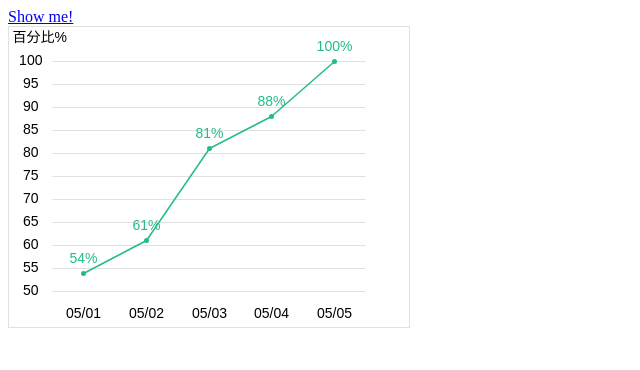
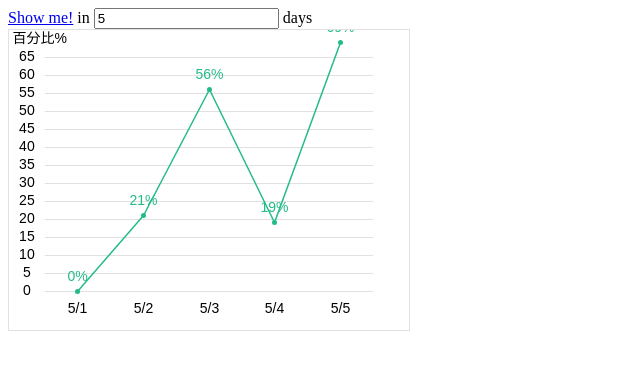
Before and after one commit to zzhouj/simpleCharts.js, a plain HTML site: page simpleCharts.html in a window 1280 px wide. Shown: the whole page, without its empty margins (0-640 px from the left). Drawn offline with Linux system fonts and the light colour scheme.

Commit message:
simpleCharts.html

```diff
--- a/simpleCharts.html
+++ b/simpleCharts.html
@@ -13,20 +13,27 @@
     <script type="text/javascript" src="simpleCharts.js"></script>
 </head>
 <body>
-<a href="#" onclick="showMe();">Show me!</a>
+<a href="#" onclick="showMe();">Show me!</a> in <input id="days" value="5" type="number" size="3" maxlength="3"/> days
 <canvas id="simple-charts" width="400" height="300"></canvas>
 <script type="text/javascript">
     var showMe = function () {
+        var data = [];
+        var categories = [];
+        var days = parseInt(document.getElementById('days').value) || 5;
+        for (var i = 0; i < days; i++) {
+            data.push(Math.floor(Math.random() * 101));
+            categories.push('' + ((new Date()).getMonth() + 1) + '/' + (i + 1));
+        }
         simpleCharts({
             id: 'simple-charts',
             fontSize: 14, // default: 14 px
             series: {
-                data: [54, 61, 81, 88, 100],
+                data: data,
                 color: 'rgb(35, 187, 136)', // default: '#808080'
                 suffix: '%'
             },
             xAxis: {
-                categories: ['05/01', '05/02', '05/03', '05/04', '05/05'],
+                categories: categories,
                 color: 'black' // default: '#808080'
             },
             yAxis: {
```
